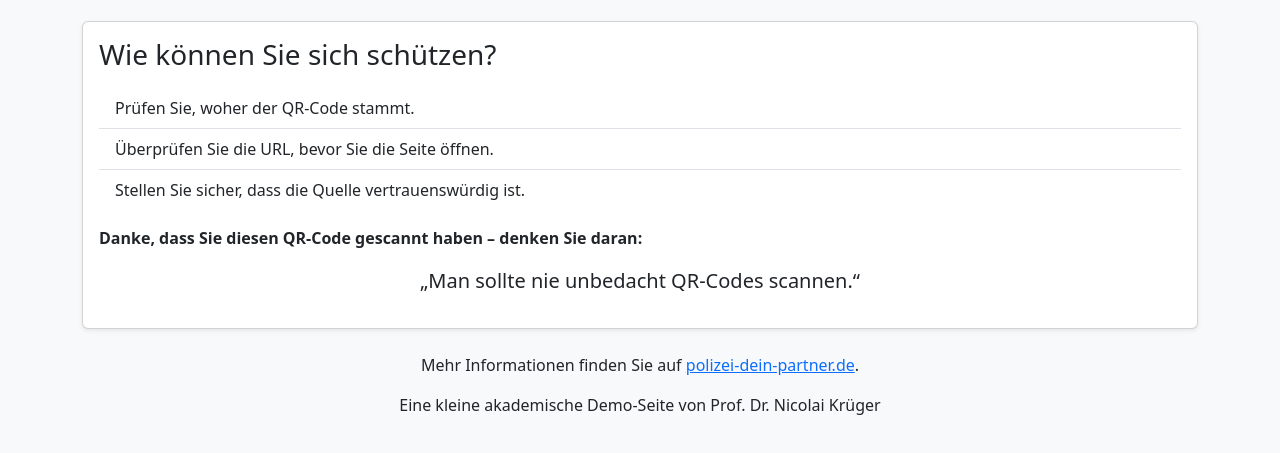
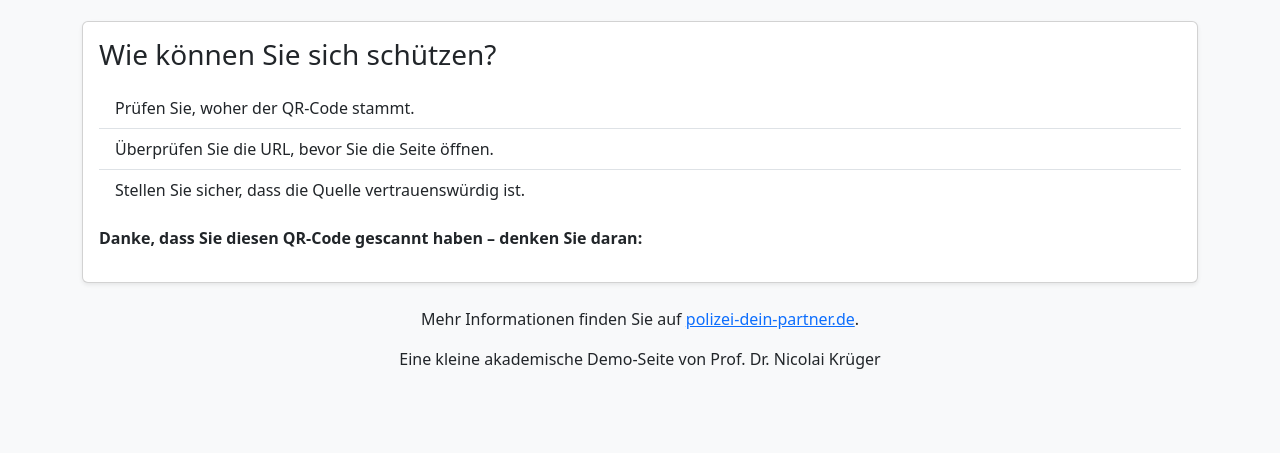
Before and after one commit to nicolaikrueger/Quishing_Demo, a plain HTML site: page index.html in a window 1280 px wide. Shown: the part 137-590 px from the top of the page. Drawn offline with nearby package versions, Linux system fonts and the light colour scheme.

Commit message:
text optimization

```diff
--- a/index.html
+++ b/index.html
@@ -25,9 +25,7 @@
                 <p class="mt-3">
                     <strong>Danke, dass Sie diesen QR-Code gescannt haben – denken Sie daran:</strong>
                 </p>
-                <blockquote class="blockquote text-center">
-                    <p>„Man sollte nie unbedacht QR-Codes scannen.“</p>
-                </blockquote>
+
             </div>
         </div>
 
```
